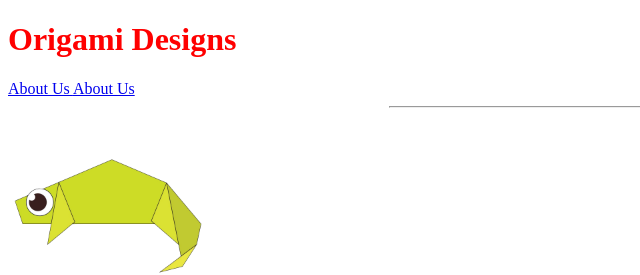
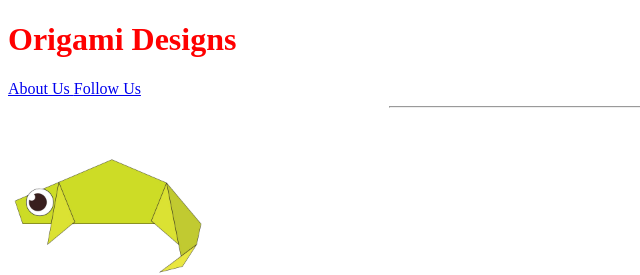
Before and after one commit to AdwityaBuruda/origama, a plain HTML site: page index.html in a window 1280 px wide. Shown: the top 275 px of the page, 0-640 px from the left. Drawn offline with Linux system fonts and the light colour scheme.

Commit message:
Update index.html

```diff
--- a/index.html
+++ b/index.html
@@ -14,7 +14,7 @@
 
             <h1> Origami Designs </h1>
             <a href="about.html"> About Us </a>
-            <a href="followus.html"> About Us </a>
+            <a href="followus.html"> Follow Us </a>
 
             <hr width =500px >
             <a href="http://origami.me/chameleon/">
```
